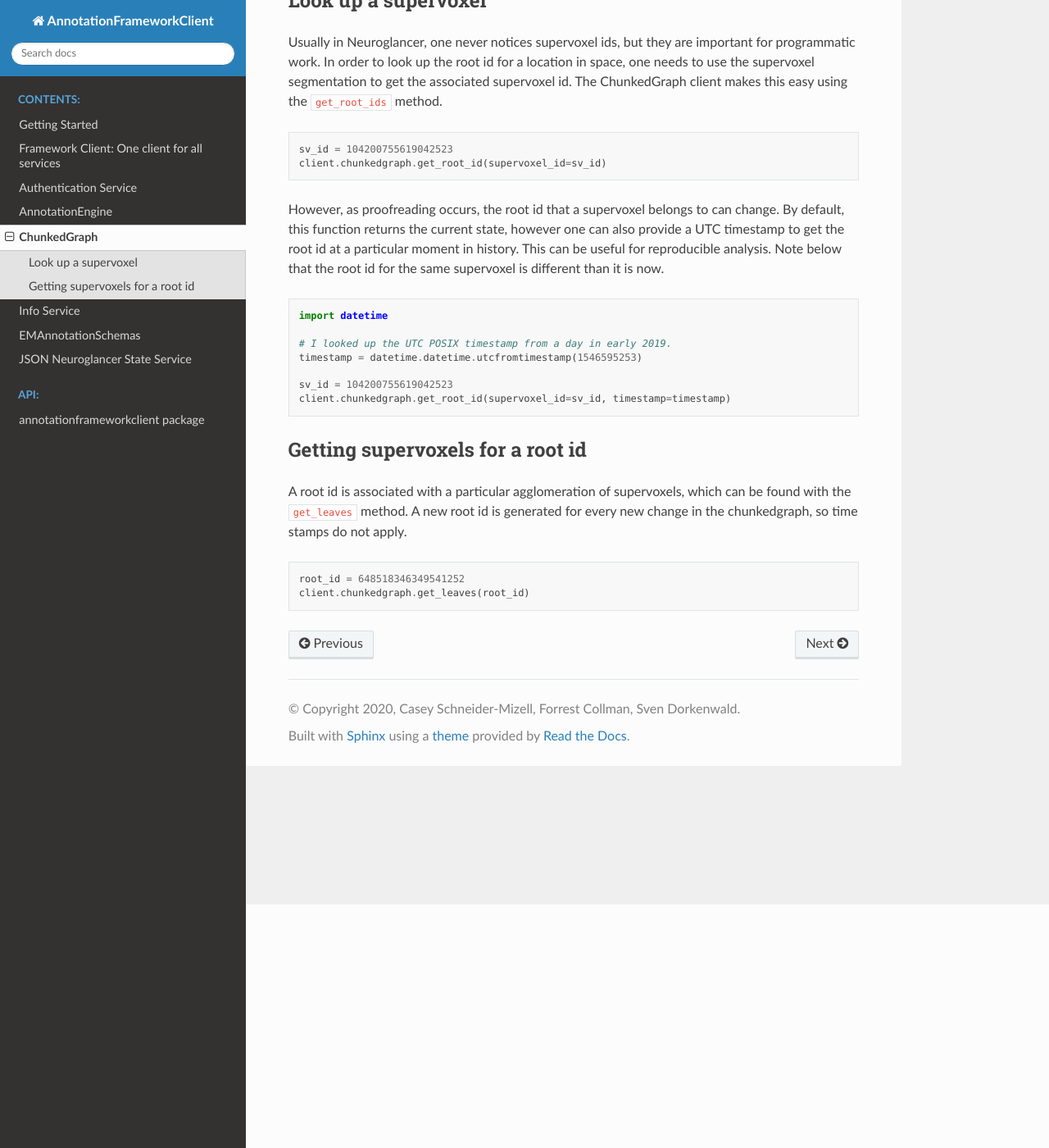
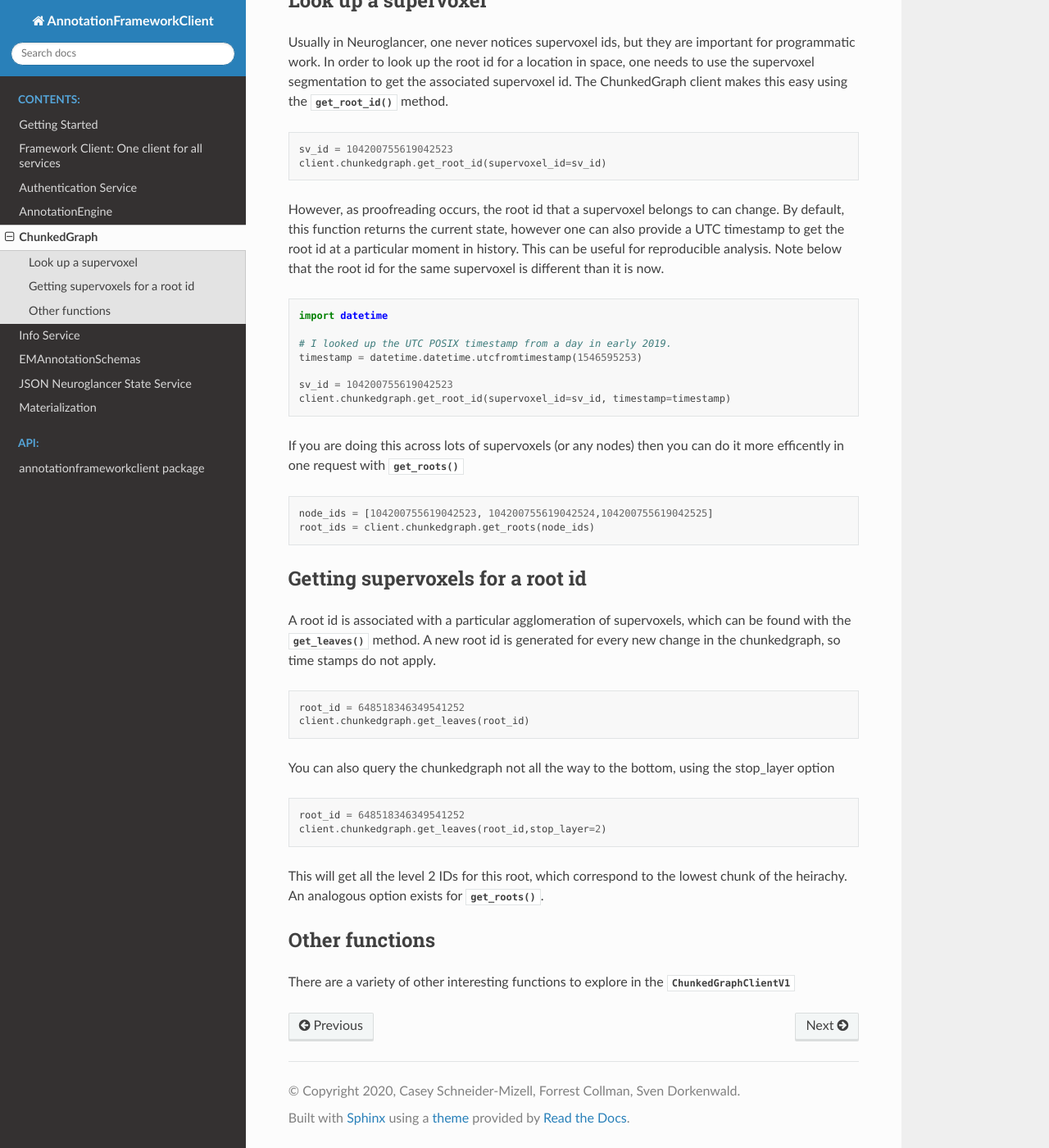
Before and after one commit to CAVEconnectome/CAVEclient, a Sphinx documentation site: the page built from docs/guide/chunkedgraph.rst, in a window 1280 px wide and 1400 px high, scrolled down 297 px. Shown: the whole window at 82% size. Built offline with Sphinx 7.4.7 and the Read the Docs theme 2.0.0, drawn with Linux system fonts in a browser that asks for light colours; pages that are not in the unit, such as notebooks, are missing from menus.

Commit message:
doc updates

```diff
--- a/docs/guide/chunkedgraph.rst
+++ b/docs/guide/chunkedgraph.rst
@@ -14,7 +14,7 @@ Usually in Neuroglancer, one never notices supervoxel ids, but they are
 important for programmatic work. In order to look up the root id for a
 location in space, one needs to use the supervoxel segmentation to get
 the associated supervoxel id. The ChunkedGraph client makes this easy
-using the ``get_root_ids`` method.
+using the :func:`~annotationframeworkclient.chunkedgraph.ChunkedGraphClientV1.get_root_id` method.
 
 .. code:: python
 
@@ -38,11 +38,20 @@ different than it is now.
     sv_id = 104200755619042523
     client.chunkedgraph.get_root_id(supervoxel_id=sv_id, timestamp=timestamp)
 
+If you are doing this across lots of supervoxels (or any nodes)
+then you can do it more efficently in one request with
+:func:`~annotationframeworkclient.chunkedgraph.ChunkedGraphClientV1.get_roots`
+
+.. code:: python
+
+    node_ids = [104200755619042523, 104200755619042524,104200755619042525]
+    root_ids = client.chunkedgraph.get_roots(node_ids)
+
 Getting supervoxels for a root id
 ^^^^^^^^^^^^^^^^^^^^^^^^^^^^^^^^^
 
 A root id is associated with a particular agglomeration of supervoxels,
-which can be found with the ``get_leaves`` method. A new root id is
+which can be found with the :func:`~annotationframeworkclient.chunkedgraph.ChunkedGraphClientV1.get_leaves` method. A new root id is
 generated for every new change in the chunkedgraph, so time stamps do
 not apply.
 
@@ -50,3 +59,19 @@ not apply.
 
     root_id = 648518346349541252
     client.chunkedgraph.get_leaves(root_id)
+
+You can also query the chunkedgraph not all the way to the bottom, using the stop_layer
+option
+
+.. code:: python
+
+    root_id = 648518346349541252
+    client.chunkedgraph.get_leaves(root_id,stop_layer=2)
+
+This will get all the level 2 IDs for this root, which correspond to the lowest chunk of the heirachy.
+An analogous option exists for :func:`~annotationframeworkclient.chunkedgraph.ChunkedGraphClientV1.get_roots`.
+
+Other functions
+^^^^^^^^^^^^^^^
+
+There are a variety of other interesting functions to explore in the :class:`~annotationframeworkclient.chunkedgraph.ChunkedGraphClientV1`
```
Also changed, not shown: docs/api/annotationframeworkclient.rst (+9 -0 lines), docs/guide/annotation.rst (+24 -0 lines), docs/guide/materialization.rst (added, +182 -0 lines).
